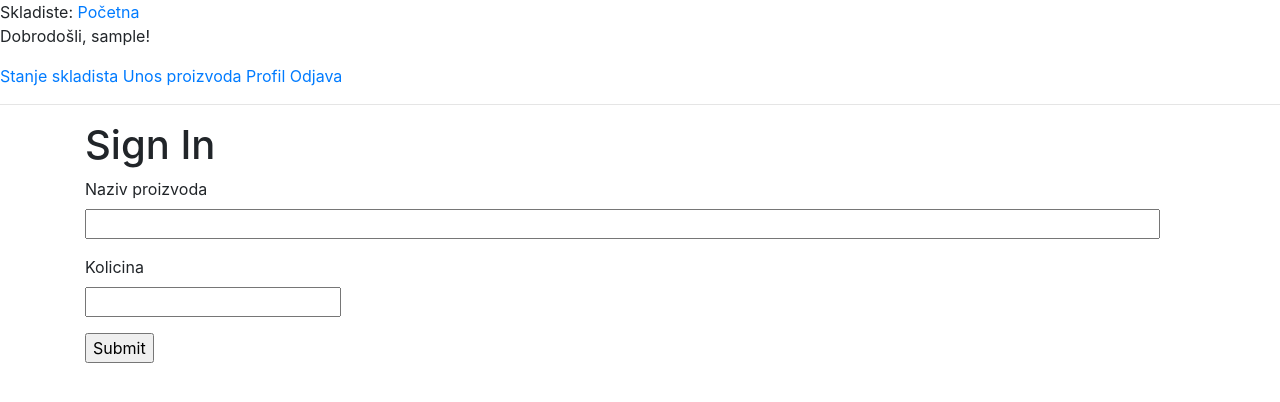
After one commit to anirams/skladiste, a Flask app: page /unos_proizvoda in a window 1280 px wide. The commit adds this page. Shown: the top 402 px of the page. Run offline with Flask 2, Linux system fonts and the light colour scheme; the visitor is signed in with stand-in values (Sample User, id 1); data comes from the database, SQL or seed files in the repository; both versions use the stored data as it was after the commit; some libraries are stand-ins or nearby versions.

Commit message:
unos proizvoda, stanje skladista

```diff
--- a/app/forms.py
+++ b/app/forms.py
@@ -1,7 +1,7 @@
 from flask_wtf import FlaskForm
-from wtforms import StringField, PasswordField, BooleanField, SubmitField
+from wtforms import StringField, IntegerField, PasswordField, BooleanField, SubmitField
 from wtforms.validators import ValidationError, DataRequired, Email, EqualTo
-from app.models import User
+from app.models import User, Proizvod
 
 class LoginForm(FlaskForm):
 	username = StringField('Korisnicko ime', validators=[DataRequired()])
@@ -26,3 +26,8 @@ class RegistrationForm(FlaskForm):
 		user = User.query.filter_by(email=email.data).first()
 		if user is not None:
 			raise ValidationError('Korisnik sa ovom email adresom je vec registriran!')
+
+class UnosProizvodaForm(FlaskForm):
+	name = StringField('Naziv proizvoda', validators=[DataRequired()])
+	kolicina = IntegerField('Kolicina', validators=[DataRequired()])
+	submit = SubmitField()
--- a/app/models.py
+++ b/app/models.py
@@ -21,4 +21,9 @@ class User(UserMixin, db.Model):
 
 @login.user_loader
 def load_user(id):
-    return User.query.get(int(id))
+	return User.query.get(int(id))
+
+class Proizvod(db.Model):
+	id = db.Column(db.Integer, primary_key=True)
+	name = db.Column(db.String(64), index=True, unique=True)
+	kolicina = db.Column(db.Integer)
--- a/app/routes.py
+++ b/app/routes.py
@@ -1,8 +1,8 @@
 from flask import render_template, flash, redirect, url_for, request
 from app import app, db
-from app.forms import LoginForm, RegistrationForm
+from app.forms import LoginForm, RegistrationForm, UnosProizvodaForm
 from flask_login import current_user, login_user, logout_user, login_required
-from app.models import User
+from app.models import User, Proizvod
 from werkzeug.urls import url_parse
 from datetime import datetime
 
@@ -58,3 +58,21 @@ def before_request():
 	if current_user.is_authenticated:
 		current_user.last_seen = datetime.utcnow()
 		db.session.commit()
+
+@app.route('/unos_proizvoda', methods=['GET', 'POST'])
+@login_required
+def unos_proizvoda():
+	form = UnosProizvodaForm()
+	if form.validate_on_submit():
+		proizvod = Proizvod(name=form.name.data, kolicina=form.kolicina.data)
+		db.session.add(proizvod)
+		db.session.commit()
+		flash('Dodali ste proizvod!')
+		return redirect(url_for('unos_proizvoda'))
+	return render_template('unos_proizvoda.html', title='Dodaj proivod', form=form)
+
+@app.route('/stanje_skladista')
+@login_required
+def stanje_skladista():
+	proizvodi = Proizvod.query.all()
+	return render_template('stanje_skladista.html', title='Stanje skladista', proizvodi=proizvodi)
--- a/app/templates/base.html
+++ b/app/templates/base.html
@@ -1,6 +1,7 @@
 <html>
     <head>
         <title>{{ title }} - Skladiste</title>
+        <link rel="stylesheet" href="https://stackpath.bootstrapcdn.com/bootstrap/4.2.1/css/bootstrap.min.css" integrity="sha384-GJzZqFGwb1QTTN6wy59ffF1BuGJpLSa9DkKMp0DgiMDm4iYMj70gZWKYbI706tWS" crossorigin="anonymous">
     </head>
     <body>
         <div>Skladiste:
@@ -8,12 +9,15 @@
         	{% if current_user.is_anonymous %}
         	<a href="{{ url_for('login') }}">Prijava</a>
         	{% else %}
-        	<h1>Hi, {{ current_user.username }}!</h1>
+        	<p>Dobrodošli, {{ current_user.username }}!</p>
+        	<a href="{{ url_for('stanje_skladista') }}">Stanje skladista</a>
+        	<a href="{{ url_for('unos_proizvoda') }}">Unos proizvoda</a>
         	<a href="{{ url_for('user', username=current_user.username) }}">Profil</a>
         	<a href="{{ url_for('logout') }}">Odjava</a>
         	{% endif %}
         </div>
         <hr>
+        <div class="container">
 	        {% with messages = get_flashed_messages() %}
 	        {% if messages %}
 	        <div>
@@ -26,5 +30,9 @@
 
 	        {% block content %}
 	        {% endblock %}
+        </div>
+        <script src="https://code.jquery.com/jquery-3.3.1.slim.min.js" integrity="sha384-q8i/X+965DzO0rT7abK41JStQIAqVgRVzpbzo5smXKp4YfRvH+8abtTE1Pi6jizo" crossorigin="anonymous"></script>
+		<script src="https://cdnjs.cloudflare.com/ajax/libs/popper.js/1.14.6/umd/popper.min.js" integrity="sha384-wHAiFfRlMFy6i5SRaxvfOCifBUQy1xHdJ/yoi7FRNXMRBu5WHdZYu1hA6ZOblgut" crossorigin="anonymous"></script>
+		<script src="https://stackpath.bootstrapcdn.com/bootstrap/4.2.1/js/bootstrap.min.js" integrity="sha384-B0UglyR+jN6CkvvICOB2joaf5I4l3gm9GU6Hc1og6Ls7i6U/mkkaduKaBhlAXv9k" crossorigin="anonymous"></script>
     </body>
 </html>
--- /dev/null
+++ b/app/templates/unos_proizvoda.html
@@ -0,0 +1,23 @@
+{% extends "base.html" %}
+
+{% block content %}
+    <h1>Sign In</h1>
+    <form action="" method="post" novalidate="">
+        {{ form.hidden_tag() }}
+        <p>
+            {{ form.name.label }}<br>
+            {{ form.name(size=100) }}
+            {% for error in form.name.errors %}
+            <span style="color: red;">[{{ error }}]</span>
+            {% endfor %}
+        </p>
+        <p>
+            {{ form.kolicina.label }}<br>
+            {{ form.kolicina(size=32) }}
+            {% for error in form.kolicina.errors %}
+            <span style="color: red;">[{{ error }}]</span>
+            {% endfor %}
+        </p>
+        <p>{{ form.submit() }}</p>
+    </form>
+{% endblock %}
--- a/skladiste.py
+++ b/skladiste.py
@@ -1,6 +1,6 @@
 from app import app, db
-from app.models import User
+from app.models import User, Proizvod
 
 @app.shell_context_processor
 def make_shell_context():
-    return {'db': db, 'User': User}
+    return {'db': db, 'User': User, 'Proizvod': Proizvod}
```
Also changed, not shown: app/templates/index.html (+7 -0 lines), app/templates/stanje_skladista.html (added, +7 -0 lines), migrations/versions/ebd2339da7c0_.py (added, +35 -0 lines), app.db, 1 other file. Lines whose indentation alone changed are shown as unchanged.
